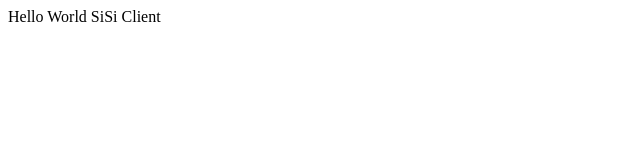
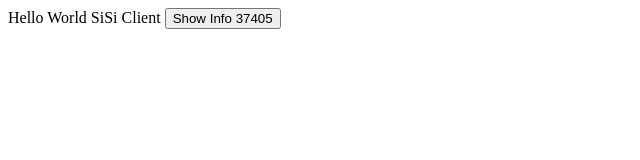
Before and after one commit to vandango0758/eveonline, a plain HTML site: page sisi.html in a window 1280 px wide. Shown: the whole page, without its empty margins (0-640 px from the left). Drawn offline with Linux system fonts and the light colour scheme.

Commit message:
Update sisi.html

```diff
--- a/sisi.html
+++ b/sisi.html
@@ -1,5 +1,6 @@
 <html>
 <body>
 Hello World SiSi Client
+<button type="button" onclick="CCPEVE.showInfo(37405)">Show Info 37405	</button><br>
 </body>
 </html>
```
